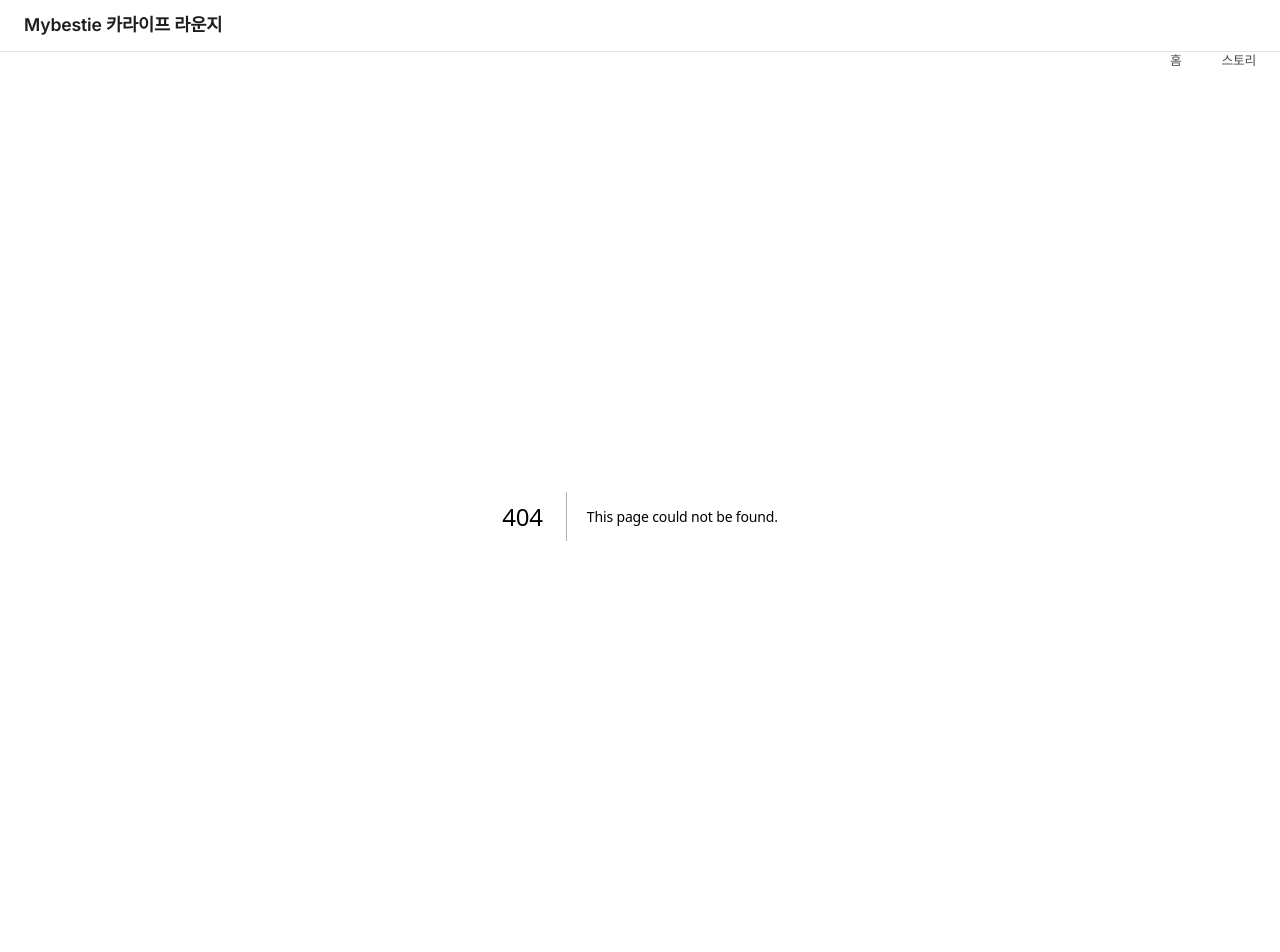
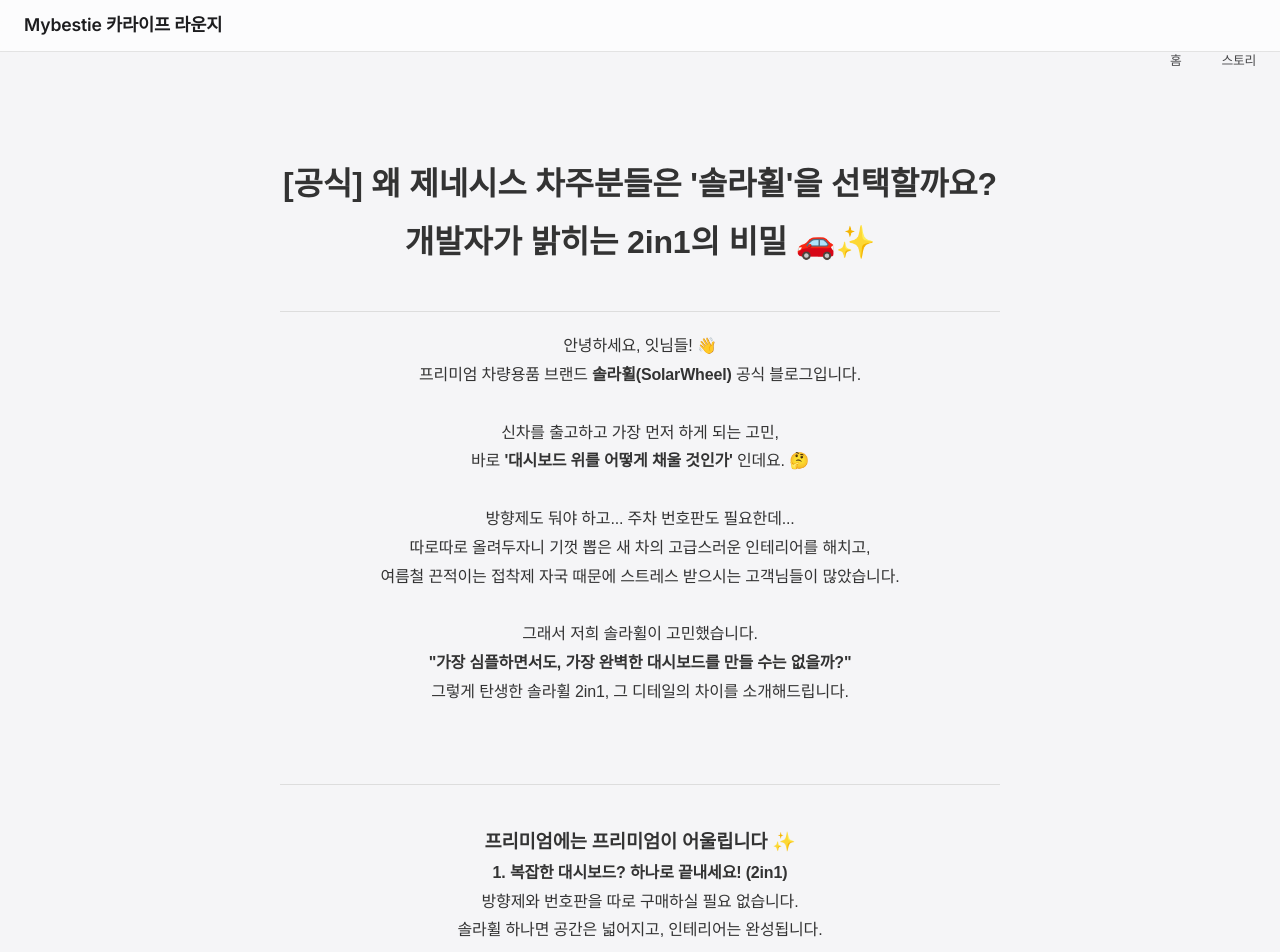
Before and after one commit to happymoon360-cmd/mybestie-blog, a Next.js app: page /naver-preview in a window 1280 px wide. Before the commit this address had no page. Shown: the top 952 px of the page. Built offline with nearby package versions, Linux system fonts and the light colour scheme.

Commit message:
feat: update SolarWheel side profile image and add Naver Blog preview page

```diff
--- /dev/null
+++ b/app/naver-preview/page.js
@@ -0,0 +1,113 @@
+export default function NaverPreview() {
+    return (
+        <div style={{
+            maxWidth: '800px',
+            margin: '0 auto',
+            padding: '40px',
+            fontFamily: 'Nanum Gothic, sans-serif',
+            lineHeight: '1.8',
+            color: '#333'
+        }}>
+            <h1 style={{ textAlign: 'center', marginBottom: '40px' }}>[공식] 왜 제네시스 차주분들은 '솔라휠'을 선택할까요? 개발자가 밝히는 2in1의 비밀 🚗✨</h1>
+
+            <hr style={{ border: '0', borderTop: '1px solid #ddd', margin: '20px 0' }} />
+
+            <div style={{ textAlign: 'center' }}>
+                <p>안녕하세요, 잇님들! 👋<br />프리미엄 차량용품 브랜드 <strong>솔라휠(SolarWheel)</strong> 공식 블로그입니다.</p>
+                <br />
+                <p>신차를 출고하고 가장 먼저 하게 되는 고민,<br />바로 <strong>'대시보드 위를 어떻게 채울 것인가'</strong> 인데요. 🤔</p>
+                <br />
+                <p>방향제도 둬야 하고... 주차 번호판도 필요한데...<br />따로따로 올려두자니 기껏 뽑은 새 차의 고급스러운 인테리어를 해치고,<br />여름철 끈적이는 접착제 자국 때문에 스트레스 받으시는 고객님들이 많았습니다.</p>
+                <br />
+                <p>그래서 저희 솔라휠이 고민했습니다.<br /><strong>"가장 심플하면서도, 가장 완벽한 대시보드를 만들 수는 없을까?"</strong></p>
+                <p>그렇게 탄생한 솔라휠 2in1, 그 디테일의 차이를 소개해드립니다.</p>
+            </div>
+
+            <br /><br />
+            <hr style={{ border: '0', borderTop: '1px solid #ddd', margin: '20px 0' }} />
+
+            <h3 style={{ textAlign: 'center', marginTop: '40px' }}>프리미엄에는 프리미엄이 어울립니다 ✨</h3>
+
+            <div style={{ textAlign: 'center' }}>
+                <p><strong>1. 복잡한 대시보드? 하나로 끝내세요! (2in1)</strong><br />방향제와 번호판을 따로 구매하실 필요 없습니다.<br />솔라휠 하나면 공간은 넓어지고, 인테리어는 완성됩니다.</p>
+
+                <br />
+                <img src="/images/posts/solarwheel-side-profile.jpg" alt="솔라휠 측면 디자인" style={{ maxWidth: '66%', borderRadius: '10px', margin: '20px 0' }} />
+                <br />
+
+                <p>특히 <strong>고급스러운 블랙 & 크롬</strong> 마감은<br />제네시스, 벤츠와 같은 프리미엄 세단의 순정 인테리어와<br />완벽한 일체감을 보여줍니다.</p>
+            </div>
+
+            <br /><br />
+            <hr style={{ border: '0', borderTop: '1px solid #ddd', margin: '20px 0' }} />
+
+            <div style={{ textAlign: 'center' }}>
+                <p><strong>2. 안전을 타협하지 않았습니다 (Battery-Free) ☀️</strong></p>
+                <br />
+                <p>저희가 가장 중요하게 생각한 것은 바로 <strong>'여름철 안전'</strong>입니다.<br />리튬 배터리가 내장된 제품은 여름철 차량 내부 온도 상승 시 폭발 위험이 있습니다.</p>
+
+                <br />
+                <img src="/images/posts/solarwheel-rotation-demo.gif" alt="솔라휠 회전 움짤" style={{ maxWidth: '66%', borderRadius: '10px', margin: '20px 0' }} />
+                <br />
+
+                <p>하지만 솔라휠은 <strong>건전지/배터리가 전혀 없습니다.</strong><br />오직 태양광 패널의 힘으로만 팬을 회전시켜 공기를 순환시킵니다.<br /><strong>폭발 위험 0%</strong>, 고객님의 안전이 최우선이니까요. 👍</p>
+
+                <br />
+                <img src="/images/posts/dashboard-messy-problem.jpg" alt="시트 오염 문제" style={{ maxWidth: '66%', borderRadius: '10px', margin: '20px 0' }} />
+                <br />
+
+                <p>또한 고체 세라믹 방향제를 사용하여,<br />액체가 흘러 가죽 시트를 망가뜨릴 걱정도 원천 차단했습니다.</p>
+            </div>
+
+            <br /><br />
+            <hr style={{ border: '0', borderTop: '1px solid #ddd', margin: '20px 0' }} />
+
+            <div style={{ textAlign: 'center' }}>
+                <p><strong>3. 고객님의 프라이버시는 소중하니까요 🔒</strong></p>
+                <br />
+                <p>소중한 개인정보, 하루 종일 노출하실 필요 없어요.<br />필요할 때만 살짝 눌러 번호를 보여주세요.</p>
+
+                <br />
+                <img src="/images/posts/solarwheel-privacy-mode.gif" alt="시크릿 모드 작동" style={{ maxWidth: '66%', borderRadius: '10px', margin: '20px 0' }} />
+                <br />
+
+                <p>여성 운전자분들은 물론,<br />혹시 모를 스팸이나 범죄로부터 고객님을 보호하는<br /><strong>시크릿 주차번호판</strong> 기능이 기본 탑재되어 있습니다.</p>
+            </div>
+
+            <br /><br />
+            <hr style={{ border: '0', borderTop: '1px solid #ddd', margin: '20px 0' }} />
+
+            <h3 style={{ textAlign: 'center', marginTop: '40px' }}>고객님들의 생생한 목소리 💬</h3>
+
+            <div style={{ textAlign: 'center' }}>
+                <p>"지인들이 차에 타면 순정 부품이냐고 물어봐요"<br />"대시보드가 너무 깔끔해져서 속이 시원합니다"</p>
+                <br />
+                <img src="/images/posts/solarwheel-review-1.png" alt="고객 리뷰 이미지" style={{ maxWidth: '66%', borderRadius: '10px', margin: '20px 0' }} />
+                <br />
+                <p>많은 고객님들이 선택해주신 데에는 이유가 있습니다.<br />디자인, 안전, 향기까지 타협하지 않은 <strong>솔라휠</strong>의 퀄리티를 경험해보세요.</p>
+            </div>
+
+            <br /><br />
+            <div style={{ background: '#f9f9f9', padding: '20px', borderRadius: '10px', textAlign: 'center' }}>
+                <h3 style={{ margin: '0 0 20px 0' }}>솔라휠, 이런 분들께 추천합니다! ✍️</h3>
+                <p>✅ <strong>새 차 선물</strong>을 고민 중이신 분</p>
+                <p>✅ 대시보드 위가 복잡한 게 싫은 <strong>미니멀리스트</strong></p>
+                <p>✅ <strong>여름철 차량 화재/폭발</strong>이 걱정되시는 분</p>
+                <br />
+                <p>지금 공식 스토어에서 <strong>기간 한정 혜택</strong>으로 만나보세요! 💕</p>
+                <br />
+                <a href="https://smartstore.naver.com/coolgrandpaw/products/9408767137" target="_blank" style={{ textDecoration: 'none', color: '#00c73c', fontWeight: 'bold', fontSize: '1.2em' }}>
+                    👉 솔라휠 공식 스토어 바로가기 (클릭)
+                </a>
+                <br /><br />
+                <p style={{ fontSize: '0.9em', color: '#555', background: '#f5f5f5', padding: '15px', borderRadius: '8px', border: '1px solid #ddd', wordBreak: 'break-all', display: 'inline-block' }}>
+                    ⬇️ <strong>링크 복사용 주소</strong> (직접 복사해서 링크를 걸어주세요)<br />
+                    https://smartstore.naver.com/coolgrandpaw/products/9408767137
+                </p>
+            </div>
+
+            <br /><br />
+            <p style={{ textAlign: 'center', color: '#888', fontSize: '0.9em' }}>#차량용방향제 #주차번호판 #새차선물 #솔라휠 #제네시스방향제 #브랜드공식블로그</p>
+        </div>
+    );
+}
```
Also changed, not shown: public/images/posts/solarwheel-side-profile.jpg.
